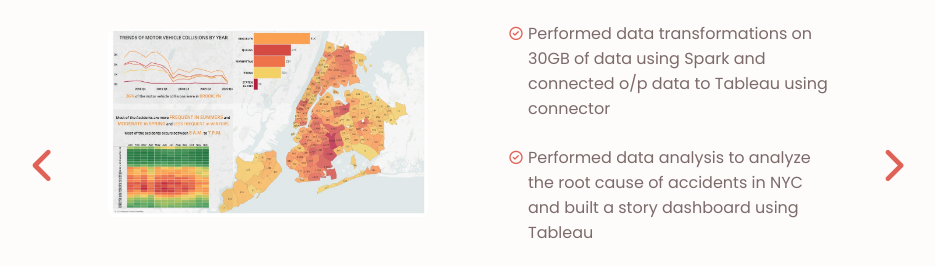
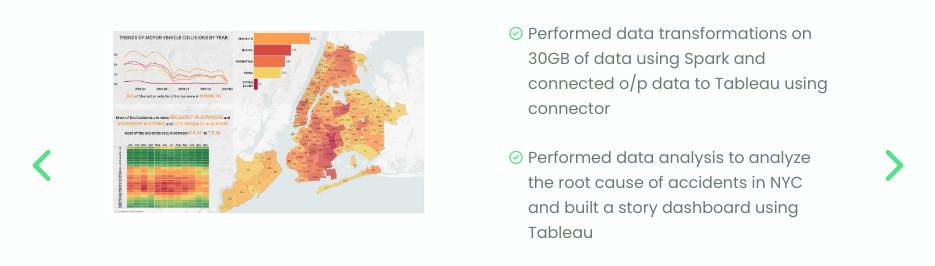
Before and after one commit to saikumarpochireddygari/portfolio, a plain HTML site: page index.html in a window 1280 px wide. Shown: the part 3290-3556 px from the top of the page, without its empty margins (172-1107 px from the left). Drawn offline with nearby package versions, Linux system fonts and the light colour scheme.

Commit message:
Update styles.css

```diff
--- a/assets/css/styles.css
+++ b/assets/css/styles.css
@@ -8,7 +8,7 @@
 
     /*========== Colors ==========*/
     /* Change favorite color */
-    --hue-color:  5; /*Purple 250 - Green 142 - Blue 230 - Pink 340*/
+    --hue-color:  142; /*Purple 250 - Green 142 - Blue 230 - Pink 340*/
 
     /* HSL color mode */
     --first-color: hsl(var(--hue-color), 69%, 61%);
```
